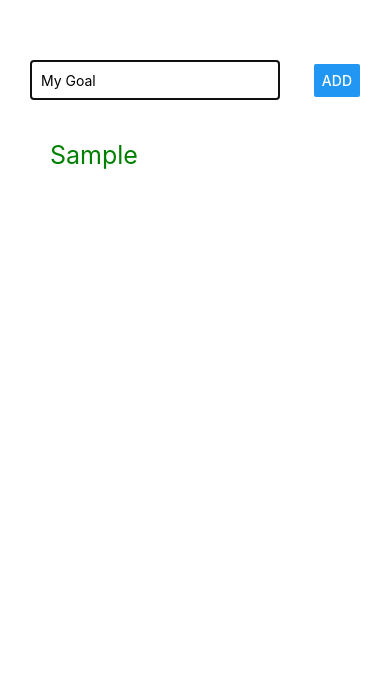
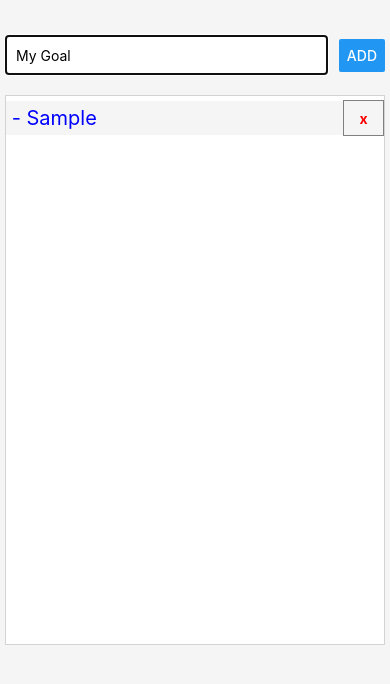
Before and after one commit to antilik/react-native-todo, a React Native app: screen / in a window 390 px wide. Both pictures are taken after typing "Sample" into the empty fields and a click on the button "ADD". Shown: the top 684 px of the page. Built offline with nearby package versions, Linux system fonts and the light colour scheme.

Commit message:
Added toggle functional and refactor deleting function.

```diff
--- a/App.js
+++ b/App.js
@@ -1,30 +1,49 @@
 // import { StatusBar } from 'expo-status-bar';
-import React, { useState, useRef } from 'react';
+import React, { useState, useRef } from "react";
 import {
   StyleSheet,
   Text,
   View,
   TextInput,
   Button,
-  ScrollView
-} from 'react-native';
+  ScrollView,
+} from "react-native";
 
 export default function App() {
-  const [newTask, setNewTask] = useState('');
-  const [textArr, setTextArr] = useState([]);
+  const [newTask, setNewTask] = useState("");
+  const [tasksArr, setTasksArr] = useState([]);
   const inputRef = useRef(null);
 
-  const taskInputHandler = (text) => {
-    setNewTask(text);
-  }
+  const inputHandler = (enteredText) => {
+    setNewTask(enteredText);
+  };
 
   const addNewItemToList = () => {
-    setTextArr([
-      ...textArr,
-      newTask,
-    ]);
-    setNewTask('');
+    setTasksArr((tasksArr) => [...tasksArr, {
+      key: Date.now(),
+      description: newTask,
+      isFinished: false,
+    }]);
+    setNewTask("");
     inputRef.current.focus();
+  };
+
+  const toggleTask = (i) => {
+    const getSelectedIndex = () => tasksArr.findIndex(({key}) => key === i);
+
+    const selectedIndex = getSelectedIndex();
+
+    setTasksArr((prevTasksArr) => [
+      ...prevTasksArr.slice(0,selectedIndex),
+      {...prevTasksArr[selectedIndex],
+        isFinished: !prevTasksArr[selectedIndex]['isFinished']},
+      ...prevTasksArr.slice(selectedIndex+1),
+      ])
+  };
+  const deleteTask = (indexToDelete) => {
+    setTasksArr((tasksArr) => tasksArr.filter(({key}) => {
+      return key !== indexToDelete;
+    }));
   };
 
   return (
@@ -32,56 +51,90 @@ export default function App() {
       <View style={styles.inputContainer}>
         <TextInput
           ref={inputRef}
-          placeholder='My Goal'
+          placeholder="My Goal"
           value={newTask}
           style={styles.textInput}
-          onChangeText={taskInputHandler}
+          onChangeText={inputHandler}
         />
-        <Button
-          title='ADD'
-          onPress={addNewItemToList}/>
+        <Button title="ADD" onPress={addNewItemToList} />
       </View>
-      <View style={styles.containerTasks}>{textArr.map((el, i) => (
-          <Text
-            key={`${i}${el.slice(0, 3)}`}
-            style={styles.textItem}
-            onPress={() => {
-              const newArr = [...textArr];
-              newArr.splice(i, 1);
-              setTextArr(newArr);
-            }}
-          >{el}</Text>
-        )
-      )}</View>
+      <View style={styles.containersTasks}>
+        {tasksArr.map(({key, description, isFinished}) => (
+            <View
+              key={key}
+              style={styles.containerTask}
+            >
+              <Text
+                style={styles.textItem}
+                onPress={() => toggleTask(key)}
+              > {isFinished ? "+" : "-"} {description}</Text>
+              <Text
+                style={styles.deleleBtn}
+                onPress={() => deleteTask(key)}
+              >x</Text>
+            </View>
+          )
+        )}
+      </View>
     </ScrollView>
   );
 }
 
 const styles = StyleSheet.create({
   mainContainer: {
-    padding: 30,
+    backgroundColor: 'rgb(245,245,245)',
+    padding: 5,
   },
   inputContainer: {
-    flexDirection: 'row', justifyContent: 'space-between', alignItems: 'center',
+    flexDirection: "row",
+    justifyContent: "space-between",
+    alignItems: "center",
     marginTop: 30,
   },
   textInput: {
-    height: 40, width: 250,
-    borderColor: 'gray',
+    height: 40,
+    width: "85%",
+    borderColor: "gray",
     borderWidth: 1,
     padding: 10,
+    backgroundColor: "#fff",
   },
-  containerTasks: {
+  containersTasks: {
     marginTop: 20,
     flex: 1,
-    backgroundColor: '#fff',
-    alignItems: 'flex-start',
-    justifyContent: 'center',
-    color: 'green',
+    width: '100%',
+    height: '100%',
+    minHeight: 550,
+    backgroundColor: "#fff",
+    alignItems: "flex-start",
+    justifyContent: "flex-start",
+    borderWidth: 1,
+    borderColor: "lightgray",
+  },
+  containerTask: {
+    flexDirection: 'row',
+    justifyContent: "flex-start",
+    alignItems: 'center',
+    position: 'relative',
+    width: '100%',
+    marginVertical: 5,
+    backgroundColor: 'rgb(245,245,245)',
   },
   textItem: {
-    padding: 20,
-    color: 'green',
-    fontSize: 25,
+    flex: 10,
+    marginVertical: 5,
+    color: "blue",
+    fontSize: 20,
+  },
+  deleleBtn: {
+    position: 'absolute',
+    top: -1,
+    right: 0,
+    color: 'red',
+    fontWeight: 'bold',
+    paddingVertical: 8.6,
+    paddingHorizontal: 15.5,
+    borderWidth: 1,
+    borderColor: 'grey',
   }
 });
```
